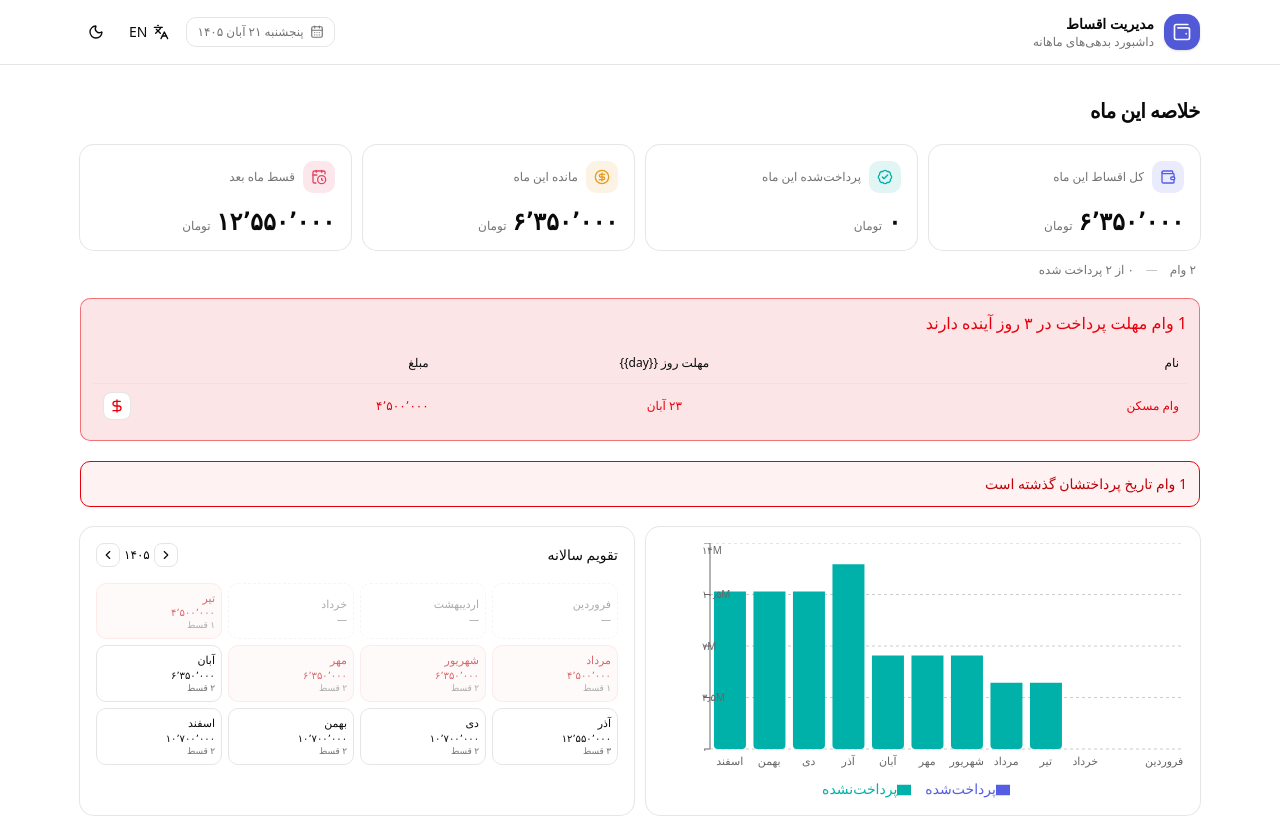
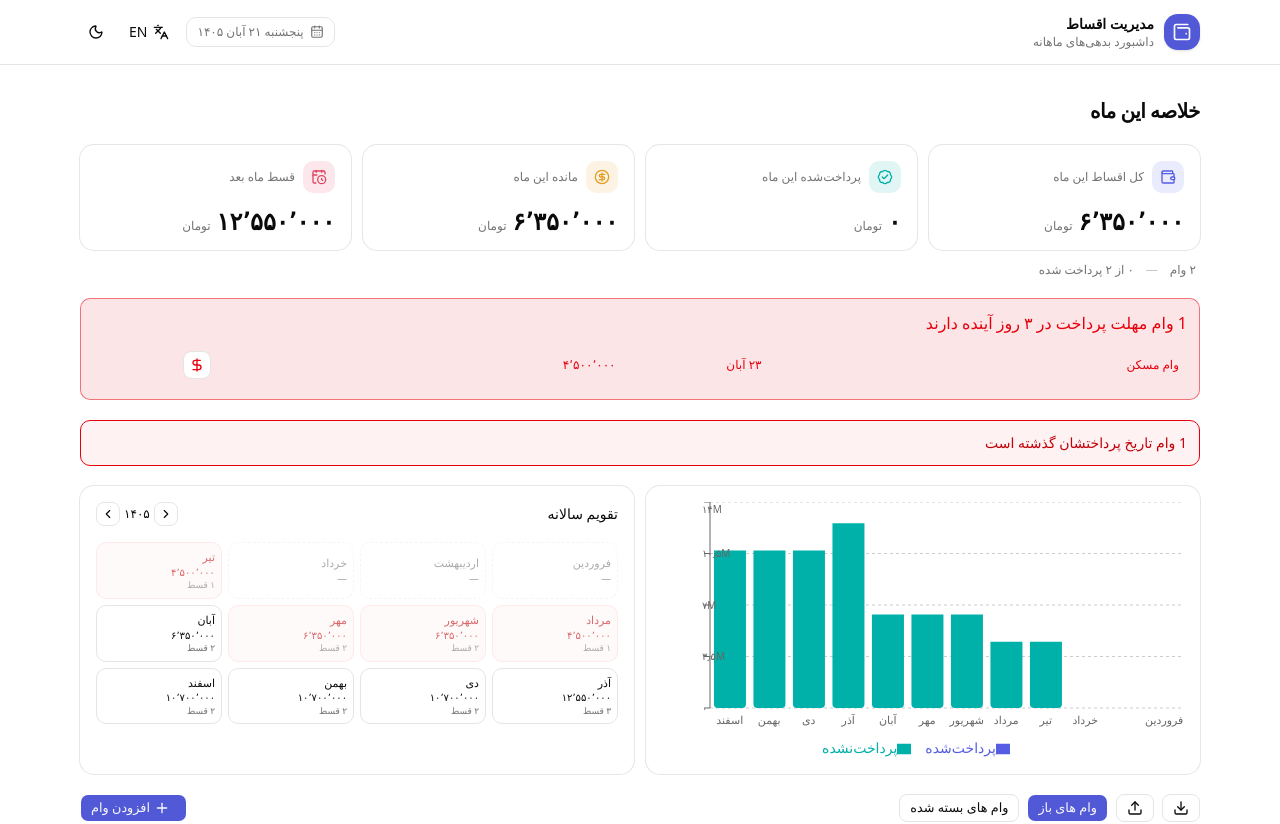
Before and after one commit to behzad-njf/installment-tracker, a React (Vite) app: page / in a window 1280 px wide. Shown: the top 824 px of the page. Built offline with nearby package versions, Linux system fonts and the light colour scheme.

Commit message:
Upcoming banner: drop TableHeader, keep name+amount rows + pay button in table body

```diff
--- a/src/App.tsx
+++ b/src/App.tsx
@@ -172,14 +172,6 @@ export function App() {
               {t('dashboard.upcomingDeadlines', { count: upcomingDeadlines.length })}
             </div>
             <Table>
-              <TableHeader>
-                <TableRow>
-                  <TableHead className="text-xs">{t('loans.name')}</TableHead>
-                  <TableHead className="text-xs text-center">{t('loans.deadlineDay')}</TableHead>
-                  <TableHead className="text-xs text-right">{t('loans.amount')}</TableHead>
-                  <TableHead className="text-xs text-center w-12" />
-                </TableRow>
-              </TableHeader>
               <TableBody>
                 {upcomingDeadlines.map(loan => (
                   <TableRow key={loan.id}>
```
